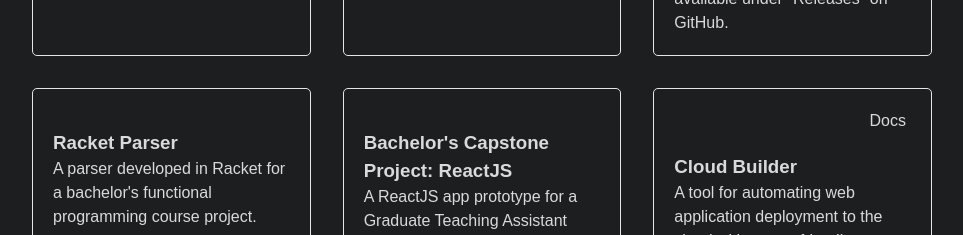
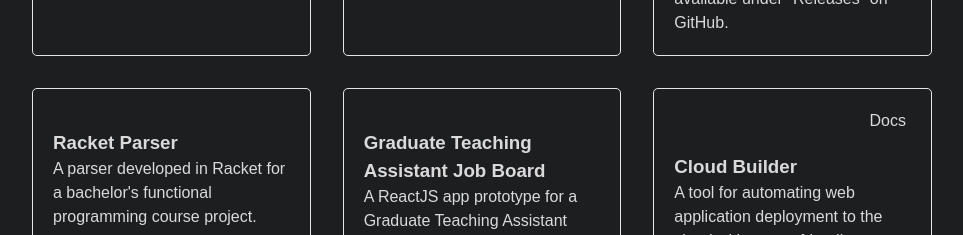
Before and after one commit to aa57c/PortfolioWebsite, a Next.js app: page / in a window 1280 px wide. Shown: the part 2440-2675 px from the top of the page, without its empty margins (158-1121 px from the left). Built offline with nearby package versions, Linux system fonts and the light colour scheme.

Commit message:
edited project name for bachelor's capstone project

```diff
--- a/src/components/github_data.js
+++ b/src/components/github_data.js
@@ -37,7 +37,7 @@ export const projectData = [
     },
     {
         id: 5,
-        title: "Bachelor's Capstone Project: ReactJS",
+        title: "Graduate Teaching Assistant Job Board",
         description: 'A ReactJS app prototype for a Graduate Teaching Assistant Application Form. Built with MongoDB and Express during my bachelor\'s capstone project.',
         githublink: 'https://github.com/CS-451R-Capstone/Capstone_Project',
         demo: false,
```
